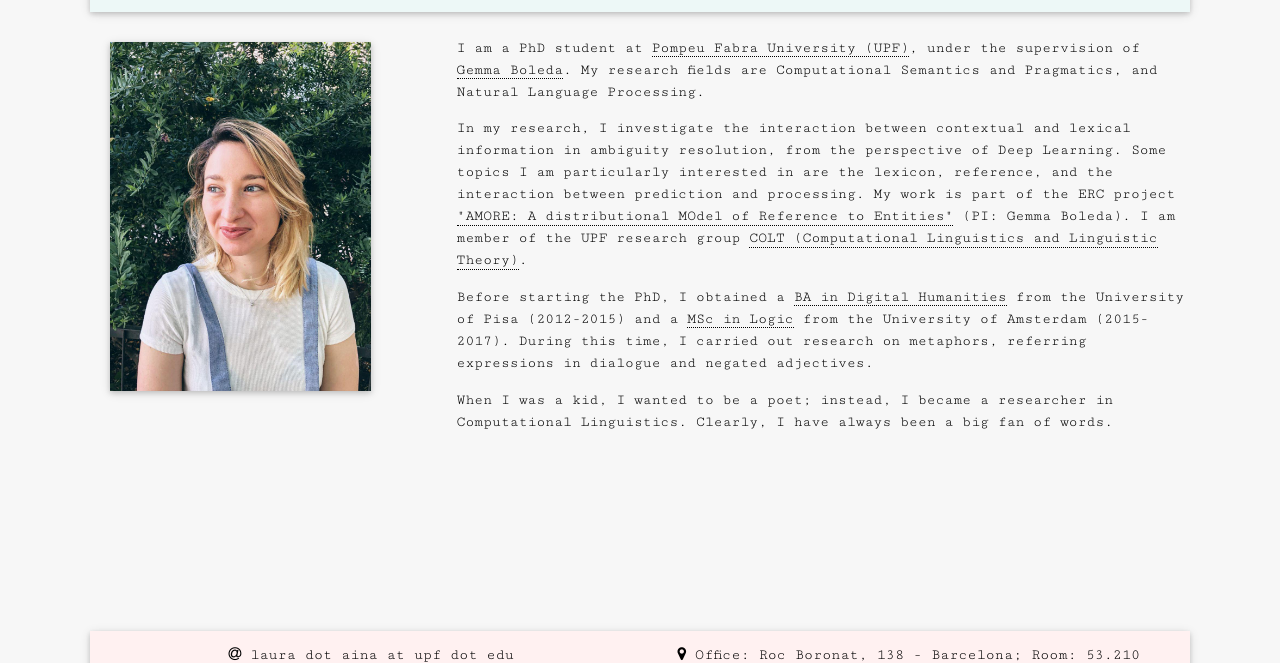
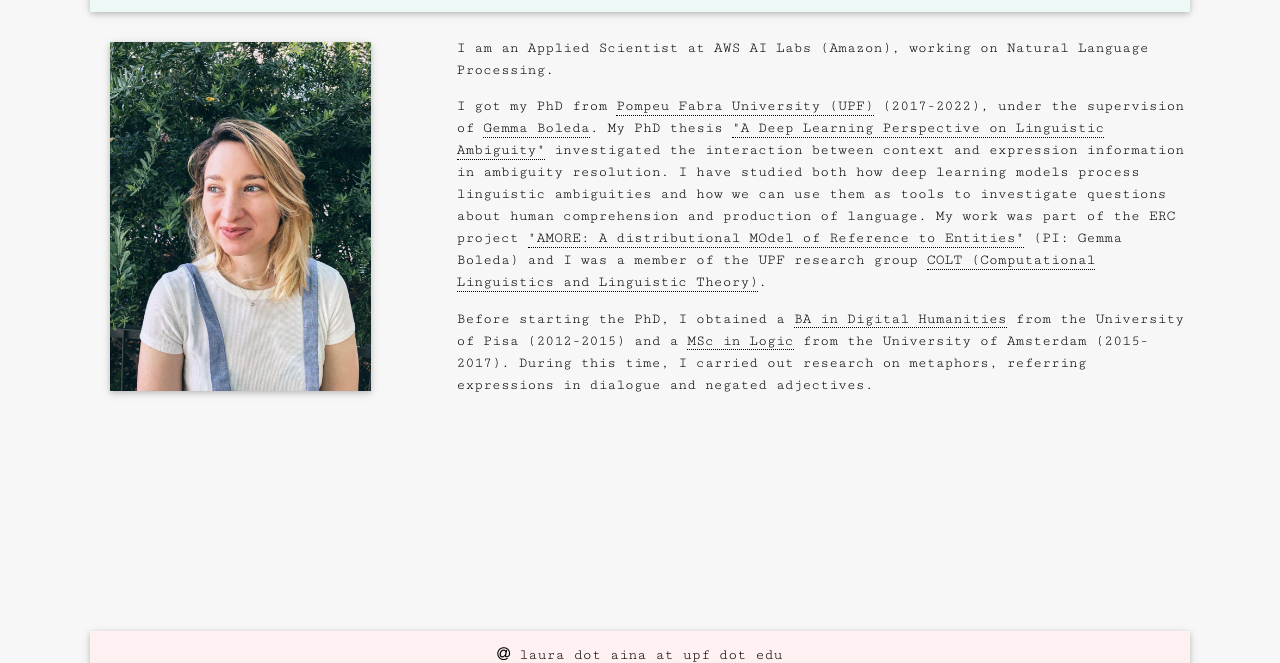
Before and after one commit to lauraina/lauraina.github.io, a plain HTML site: page index.html in a window 1280 px wide. Shown: the part 98-761 px from the top of the page. Drawn offline with nearby package versions, Linux system fonts and the light colour scheme; some icons are missing; a web font is replaced by a local one.

Commit message:
updates 2022

```diff
--- a/index.html
+++ b/index.html
@@ -48,15 +48,13 @@
     <div class="w3-container" id="home-content" class="content w3-medium">
         <div id="image_home" class="w3-mobile w3-third"><img src="images/laura1.jpg" class="w3-rounded w3-card" style="width: 80%;"/></div>
         <div id="home_text" class="w3-rest w3-mobile">
-            <p>I am a PhD student at <a href="https://www.upf.edu/en/"> Pompeu Fabra University (UPF)</a>, under the supervision of <a href="http://gboleda.utcompling.com/">Gemma Boleda</a>. My research fields are Computational Semantics and Pragmatics, and Natural Language Processing.</p>
+            <p>I am an Applied Scientist at  AWS AI Labs (Amazon), working on Natural Language Processing. </p>
 
-            <p>In my research, I investigate the interaction between contextual and lexical information in ambiguity resolution, from the perspective of Deep Learning.
-		Some topics I am particularly interested in are the lexicon, reference, and the interaction between prediction and processing.
-My work is part of the ERC project <a href="https://www.upf.edu/web/amore">"AMORE: A distributional MOdel of Reference to Entities"</a> (PI: Gemma Boleda). I am member of the UPF research group <a href='https://www.upf.edu/web/colt'>COLT (Computational Linguistics and Linguistic Theory)</a>. </p>
+             <p> I got my PhD from <a href="https://www.upf.edu/en/"> Pompeu Fabra University (UPF)</a> (2017-2022), under the supervision of <a href="http://gboleda.utcompling.com/">Gemma Boleda</a>. My PhD thesis <a href="https://www.tdx.cat/handle/10803/674202#page=1">"A Deep Learning Perspective on Linguistic Ambiguity"</a>  investigated the interaction between context and expression information in ambiguity resolution. I have studied both how deep learning models process linguistic ambiguities and how we can use them as tools to investigate questions about human comprehension and production of language. My work was part of the ERC project <a href="https://www.upf.edu/web/amore">"AMORE: A distributional MOdel of Reference to Entities"</a> (PI: Gemma Boleda) and I was a member of the UPF research group <a href='https://www.upf.edu/web/colt'>COLT (Computational Linguistics and Linguistic Theory)</a>. </p>
 
             <p> Before starting the PhD, I obtained a <a href="https://esami.unipi.it/esami2/ects_cds.php?cds=IFU-L">BA in Digital Humanities</a> from the University of Pisa (2012-2015) and a <a href="https://www.illc.uva.nl/MScLogic/index.php">MSc in Logic</a> from the University of Amsterdam (2015-2017). During this time, I carried out research on metaphors, referring expressions in dialogue and negated adjectives. </p>
 
-	<p> When I was a kid, I wanted to be a poet; instead, I became a researcher in Computational Linguistics. Clearly, I have always been a big fan of words. </p>
+	<!--<p> When I was a kid, I wanted to be a poet; instead, I became a researcher in Computational Linguistics. Clearly, I have always been a big fan of words. </p>!-->
         </div>
       <div>
     <br/><br/>
@@ -67,18 +65,10 @@ My work is part of the ERC project <a href="https://www.upf.edu/web/amore">"AMOR
 
     <!-- FOOTER !-->
     <div class="w3-container  w3-card w3-medium" id="footer">
-        <div class="w3-row">
-            <div class="w3-half w3-mobile w3-center"><i class="fa fa-at"></i> laura dot aina at upf dot edu </br> <a href="https://www.linkedin.com/in/laura-aina-1284a8173/"><i class="fa fa-linkedin"></i></a>
+            <div class="w3-row w3-mobile w3-center"><i class="fa fa-at"></i> laura dot aina at upf dot edu </br> <a href="https://www.linkedin.com/in/laura-aina-1284a8173/"><i class="fa fa-linkedin"></i></a>
 <a href="https://twitter.com/lauraina_"><i class="fa fa-twitter"></i></a>
 	<a href="https://scholar.google.es/citations?user=Z2PJnZkAAAAJ&hl=en&oi=ao"><i class="ai ai-google-scholar ai"></i></a>
-
-
 </div>
-
-
-
-            <div class="w3-half w3-mobile w3-center"><i class="fa fa-map-marker"></i> Office: Roc Boronat, 138 - Barcelona; Room: 53.210 </div>
-        </div>
     </div>
 
 	<script>
```
Also changed, not shown: activities.html (+10 -7 lines), research.html (+7 -10 lines).
